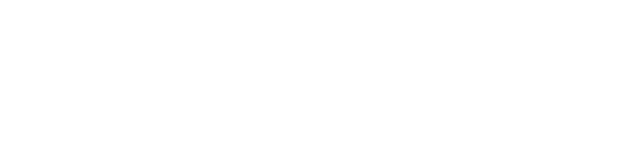
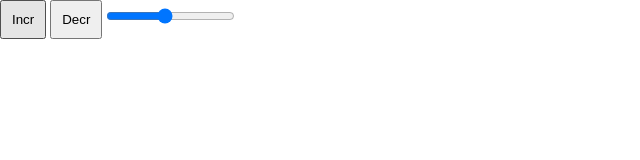
Before and after one commit to kingofdelphi/2d_physics_engine, a website built with webpack: page src/index.html in a window 1280 px wide. Shown: the top 160 px of the page, without its empty margins (0-640 px from the left). Built offline with nearby package versions, Linux system fonts and the light colour scheme.

Commit message:
more shapes

```diff
--- a/src/index.html
+++ b/src/index.html
@@ -1,13 +1,24 @@
 <!DOCTYPE html>
 <html lang="en">
+
 <head>
   <title>physics</title>
   <meta name="viewport" content="width=device-width, initial-scale=1">
   <meta charset="utf-8">
 </head>
+
 <body>
   <div id="root">
+    <div class='header'>
+      <button id='incr'>Incr</button>
+      <button id='decr'>Decr</button>
+      <input type="range" min="10" max="100" class="slider" id="radius">
+
+    </div>
+    <div id='rem'>
       <canvas id="canvas"></canvas>
     </div>
+  </div>
 </body>
+
 </html>
--- a/src/index.js
+++ b/src/index.js
@@ -1,12 +1,43 @@
 
 import keys from './keys';
-import { Rect } from './shape';
+import { Poly, Rect } from './shape';
 
 import { centroid, distance, vec, sub, add, normalize, dot, intersect, getDistance, scale } from './math';
 
 import './styles.css';
 
-const root = document.getElementById('root');
+let ctr = 4;
+const incr = () => {
+    ctr += 1;
+};
+
+const decr = () => {
+    ctr = Math.max(3, ctr - 1);
+};
+
+document.getElementById('incr').addEventListener('click', incr);
+document.getElementById('decr').addEventListener('click', decr);
+
+let polyRadius = 50;
+
+const rsel = document.getElementById('radius');
+rsel.value = polyRadius;
+rsel.addEventListener('change', e => {
+    polyRadius = +e.target.value;
+});
+
+const createRegularPolygon = (origin, n, r = 30) => {
+    const ang = 2 * Math.PI / n;
+    const pts = [];
+    for (let i = 0; i < n; i += 1) {
+        const d = i * ang;
+        const c = 0;
+        pts.push(add(origin, scale(vec(Math.cos(d - c), Math.sin(d - c)), r)));
+    }
+    return pts;
+};
+
+const root = document.getElementById('rem');
 const w = root.clientWidth;
 const h = root.clientHeight;
 const canvas = document.getElementById('canvas');
@@ -26,12 +57,15 @@ const drawLine = (a, b, color = 'black', width = 1) => {
 const drawRect = (rect, color) => {
     ctx.fillStyle = color;
     ctx.beginPath();
-    const [a, b, c, d] = rect.points;
-    ctx.moveTo(a.x, a.y);
-    ctx.lineTo(b.x, b.y);
-    ctx.lineTo(c.x, c.y);
+    const pts = rect.points;
+    for (let i = 0; i <= pts.length; i += 1) {
+        const d = pts[i % pts.length];
+        if (i === 0) {
+            ctx.moveTo(d.x, d.y);
+        } else {
             ctx.lineTo(d.x, d.y);
-    ctx.lineTo(a.x, a.y);
+        }
+    }
     ctx.strokeStyle = color;
     ctx.lineWidth = 2;
     ctx.stroke();
@@ -47,7 +81,7 @@ const drawCircle = (c, color) => {
     ctx.fill();
 };
 
-const getRc = (sx, sy, W, H, imass = 30) => {
+const getRect = (sx, sy, W, H, imass = 30) => {
     const a = vec(sx - W / 2, sy - H / 2);
     const b = vec(sx + W / 2, sy - H / 2);
     const c = vec(sx + W / 2, sy + H / 2);
@@ -55,19 +89,25 @@ const getRc = (sx, sy, W, H, imass = 30) => {
     return new Rect(a, b, c, d, imass);
 };
 
+const getRc = (sx, sy, imass = 30) => {
+    return new Poly(createRegularPolygon(vec(sx, sy), ctr, polyRadius), imass);
+};
+
 const fh = 30;
 const objects = [
-    getRc(w / 2, h - fh / 2, w, fh, 0),
+    getRect(w / 2, h - fh / 2, w, fh, 0),
 ];
 
+const main = document.getElementById('rem');
 let down, cur;
-document.addEventListener('mousedown', e => {
-    cur = down = vec(e.pageX, e.pageY);
+main.addEventListener('mousedown', e => {
+    cur = down = vec(e.clientX, e.clientY);
 });
 
-document.addEventListener('mouseup', e => {
-    const up = vec(e.pageX, e.pageY);
-    const rc = getRc(down.x, down.y, 40, 40, 30);
+main.addEventListener('mouseup', e => {
+    const up = vec(e.clientX, e.clientY);
+    console.log(polyRadius);
+    const rc = getRc(down.x, down.y, polyRadius);
     const r = () => Math.floor(Math.random() * 255);
     rc.color = `rgba(${r()}, ${r()}, ${r()}, 0.5)`;
     rc.vel = scale(sub(down, up), 0.05);
@@ -77,7 +117,7 @@ document.addEventListener('mouseup', e => {
 
 document.addEventListener('mousemove', e => {
     if (down) {
-        cur = vec(e.pageX, e.pageY);
+        cur = vec(e.clientX, e.clientY);
     }
 });
 
@@ -132,8 +172,7 @@ const resolve = (points, axis, penetration) => {
     });
 };
 
-setInterval(
-    () => {
+const update = () => {
     // if (keys['ArrowLeft']) {
     //     rc.vel.x -= 0.2;
     // }
@@ -200,6 +239,11 @@ setInterval(
     if (down) {
         drawLine(down, cur, 'green', 3);
     }
-    },
-    20,
-);
+};
+
+const callback = () => {
+    update();
+    window.requestAnimationFrame(callback);
+}
+
+callback();
--- a/src/shape.js
+++ b/src/shape.js
@@ -16,9 +16,9 @@ class Ball {
     }
 }
 
-class Rect {
-    constructor(a, b, c, d, imass) {
-        this.points = [a, b, c, d];
+class Poly {
+    constructor(points, imass) {
+        this.points = points;
         this.vel = vec(0, 0);
         this.imass = imass;
     }
@@ -38,4 +38,12 @@ class Rect {
     }
 }
 
-export { Rect, Ball };
+
+
+class Rect extends Poly {
+    constructor(a, b, c, d, imass) {
+        super([a, b, c, d], imass);
+    }
+}
+
+export { Poly, Rect, Ball };
--- a/src/styles.css
+++ b/src/styles.css
@@ -6,5 +6,15 @@
 #root {
     width: 100vw;
     height: 100vh;
+    display: flex;
+    flex-direction: column;
     overflow: hidden;
 }
+
+button {
+    padding: 10px;
+}
+
+#rem {
+    flex: 1;
+}
```
Lines whose indentation alone changed are shown as unchanged.
